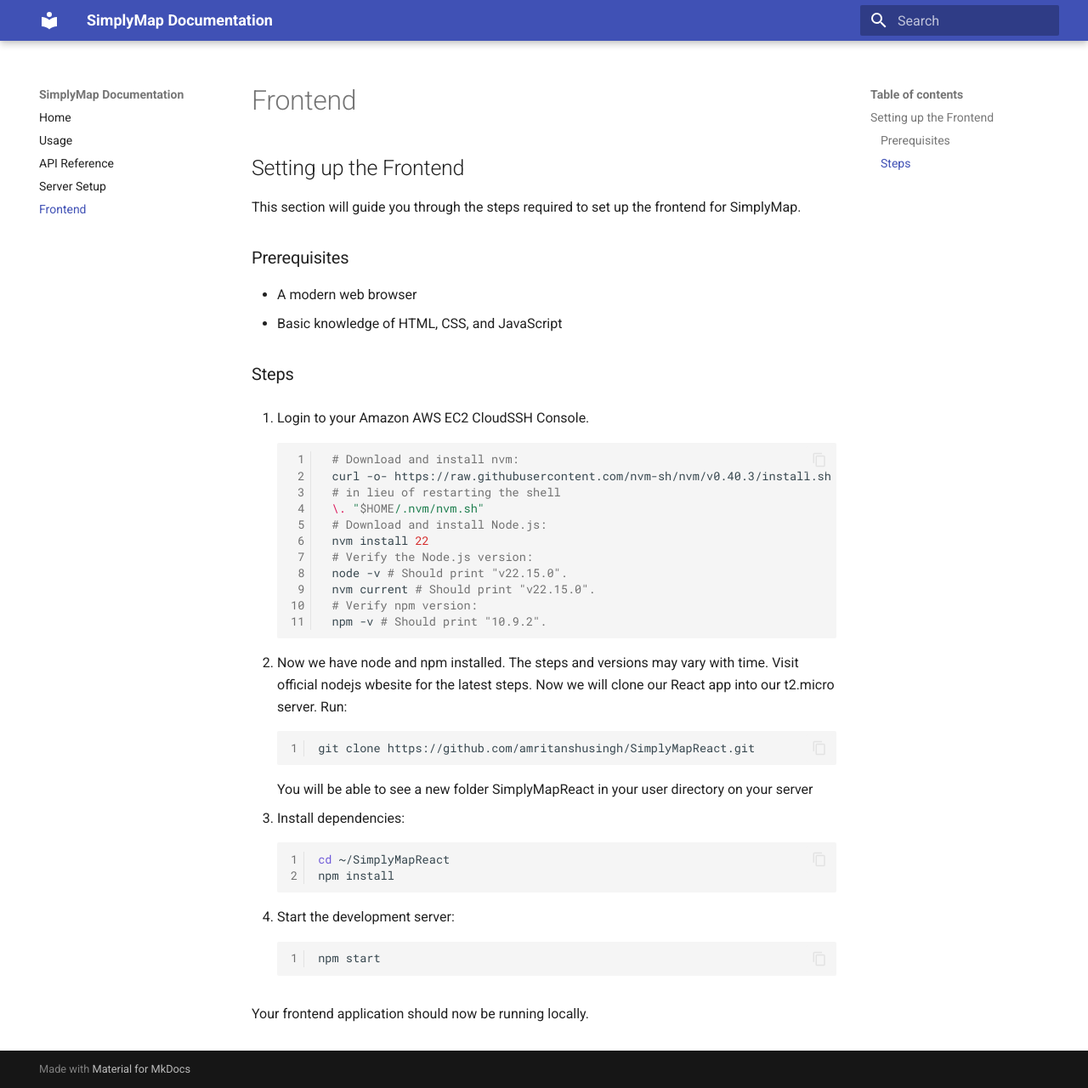
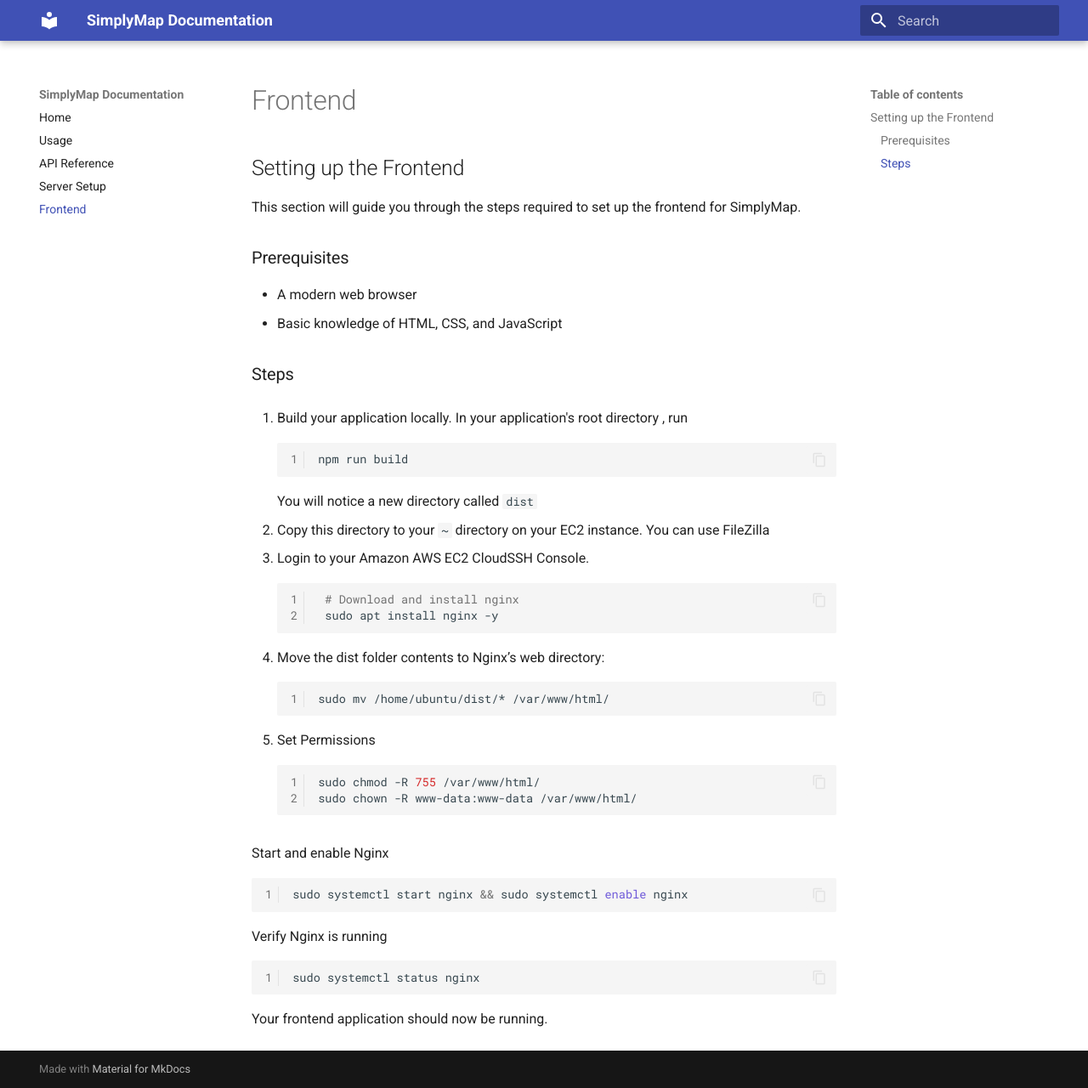
Before and after one commit to amritanshusingh/SimplyMap, an MkDocs documentation site: the page built from docs/frontend.md, in a window 1280 px wide and 1280 px high. Shown: the whole window at 85% size. Built offline with MkDocs 1.6.1 and Material for MkDocs 9.7.7, drawn with Linux system fonts in a browser that asks for light colours.

Commit message:
added more frontend instruction

````diff
--- a/docs/frontend.md
+++ b/docs/frontend.md
@@ -9,37 +9,38 @@
 
 ### Steps
 
-1. Login to your Amazon AWS EC2 CloudSSH Console.
+1. Build your application locally. In your application's root directory , run
    ```bash
-    # Download and install nvm:
-    curl -o- https://raw.githubusercontent.com/nvm-sh/nvm/v0.40.3/install.sh | bash
-    # in lieu of restarting the shell
-    \. "$HOME/.nvm/nvm.sh"
-    # Download and install Node.js:
-    nvm install 22
-    # Verify the Node.js version:
-    node -v # Should print "v22.15.0".
-    nvm current # Should print "v22.15.0".
-    # Verify npm version:
-    npm -v # Should print "10.9.2".
+   npm run build
+   ```
+   You will notice a new directory called `dist`
+
+2. Copy this directory to your `~` directory on your EC2 instance. You can use FileZilla
+
+3. Login to your Amazon AWS EC2 CloudSSH Console.
+   ```bash
+    # Download and install nginx
+    sudo apt install nginx -y
    ```
 
-2. Now we have node and npm installed. The steps and versions may vary with time. Visit official nodejs wbesite for the latest steps.
-    Now we will clone our React app into our t2.micro server. Run:
+4. Move the dist folder contents to Nginx’s web directory:
    ```bash
-   git clone https://github.com/amritanshusingh/SimplyMapReact.git
+   sudo mv /home/ubuntu/dist/* /var/www/html/
    ```
-   You will be able to see a new folder SimplyMapReact in your user directory on your server
-
-3. Install dependencies:
+5. Set Permissions
    ```bash
-   cd ~/SimplyMapReact
-   npm install
+   sudo chmod -R 755 /var/www/html/
+   sudo chown -R www-data:www-data /var/www/html/
    ```
 
-4. Start the development server:
+   Start and enable Nginx
    ```bash
-   npm start
+   sudo systemctl start nginx && sudo systemctl enable nginx
    ```
 
-Your frontend application should now be running locally.
+   Verify Nginx is running
+   ```bash
+   sudo systemctl status nginx
+   ```
+
+Your frontend application should now be running.
````
Also changed, not shown: site/404.html, site/api/index.html, site/index.html, site/search/search_index.json, site/usage/index.html, 1 other file.
